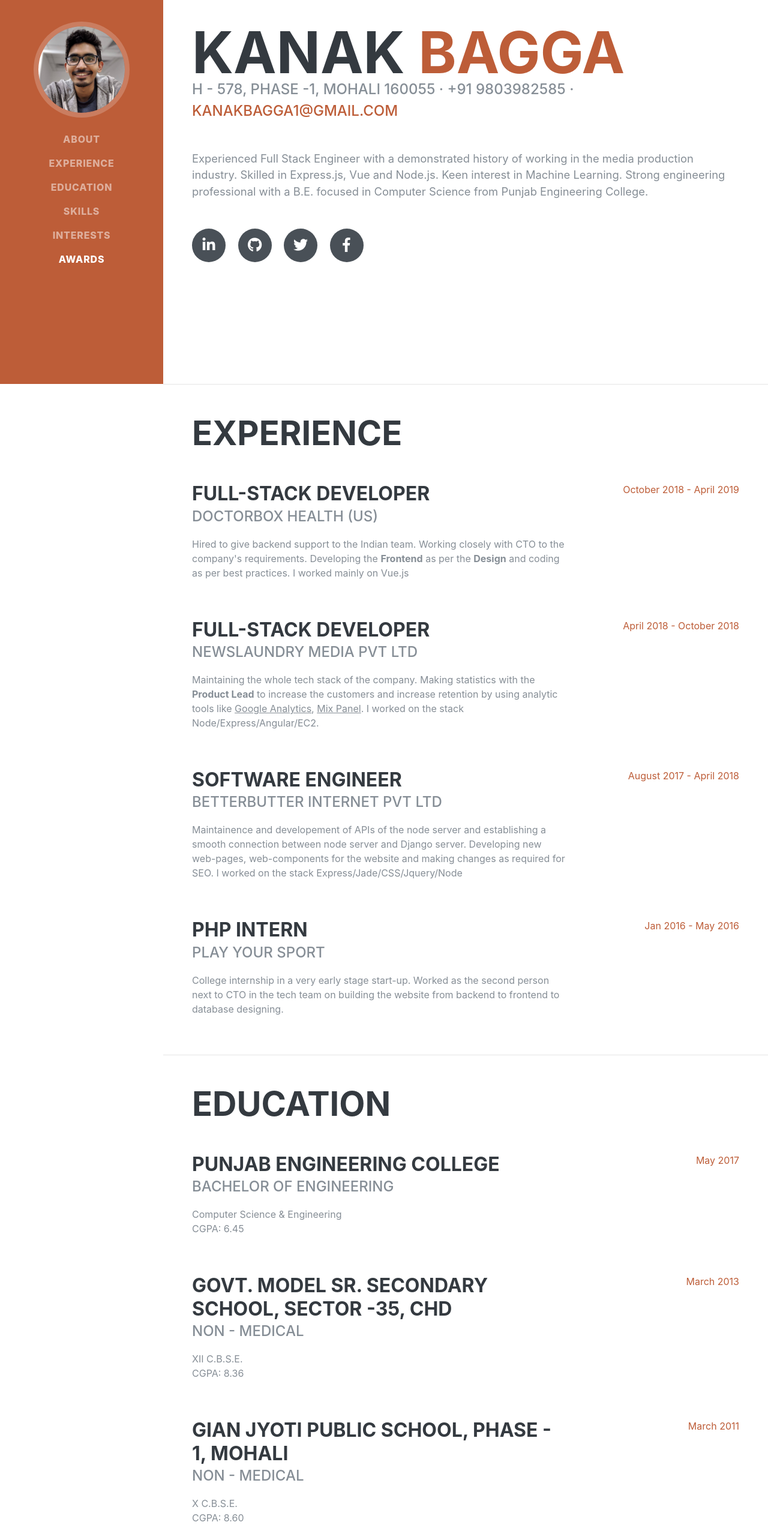
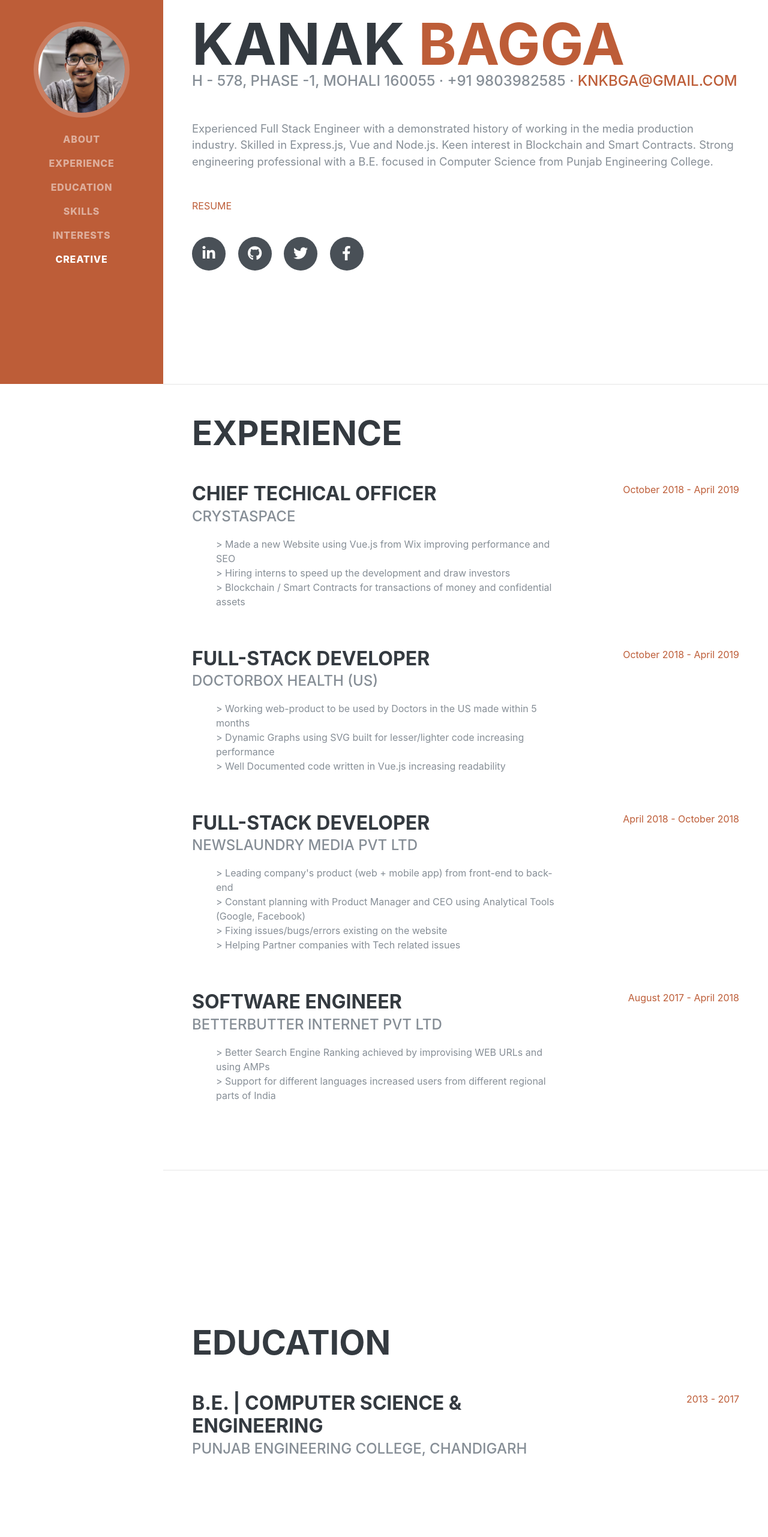
Before and after one commit to knkbga/portfolio, a website: page public/index.html in a window 1280 px wide. Shown: the part 160-2722 px from the top of the page at 60% size. Drawn offline with Linux system fonts and the light colour scheme; a web font is replaced by a local one.

Commit message:
update with crystaspace | new resume

```diff
--- a/public/css/resume.css
+++ b/public/css/resume.css
@@ -40,6 +40,10 @@ h2 {
 
 h3 {
   font-size: 2rem;
+}
+
+ul {
+   list-style-type: none;
 }
 
 p.lead {
--- a/public/index.html
+++ b/public/index.html
@@ -1,8 +1,8 @@
+
+
 <!DOCTYPE html>
 <html lang="en">
-
    <head>
-
       <meta charset="utf-8">
       <meta name="viewport" content="width=device-width, initial-scale=1, shrink-to-fit=no">
       <meta name="description" content="Developer | Freelancer | Backend | Frontend | Fullstack | Android | Web | Blockchain | Smart Contracts">
@@ -10,24 +10,17 @@
       <meta name="og:title" content="Kanak Bagga, Web Developer, Developer, Programmer, Coder, Blockchain, Backend, Frontend">
       <meta name="og:image" content="./img/profile.jpg">
       <meta name="og:url" content="https://www.knkbga.com">
-
       <title>Web Developer | Blockchain Developer</title>
-
       <!-- Bootstrap core CSS -->
       <link href="vendor/bootstrap/css/bootstrap.min.css" rel="stylesheet">
-
       <!-- Custom fonts -->
       <link href="https://fonts.googleapis.com/css?family=Saira+Extra+Condensed:500,700" rel="stylesheet">
       <link href="https://fonts.googleapis.com/css?family=Muli:400,400i,800,800i" rel="stylesheet">
       <link href="./vendor/fontawesome-free/css/all.min.css" rel="stylesheet">
-
       <!-- Custom styles -->
-  <link href="css/resume.min.css" rel="stylesheet">
-
+      <link href="css/resume.css" rel="stylesheet">
    </head>
-
    <body id="page-top">
-
       <nav class="navbar navbar-expand-lg navbar-dark bg-primary fixed-top" id="sideNav">
          <a class="navbar-brand js-scroll-trigger" href="#page-top">
          <span class="d-block d-lg-none">Kanak Bagga</span>
@@ -56,25 +49,27 @@
                   <a class="nav-link js-scroll-trigger" href="#interests">Interests</a>
                </li>
                <li class="nav-item">
-          <a class="nav-link js-scroll-trigger" href="#awards">Awards</a>
+                  <a class="nav-link js-scroll-trigger" href="#creative">Creative</a>
                </li>
             </ul>
          </div>
       </nav>
-
       <div class="container-fluid p-0">
-
          <section class="resume-section p-3 p-lg-5 d-flex align-items-center" id="about">
             <div class="w-100">
                <h1 class="mb-0">Kanak
                   <span class="text-primary">Bagga</span>
                </h1>
                <div class="subheading mb-5">H - 578, Phase -1, Mohali 160055 · +91 9803982585 ·
-          <a href="mailto:kanakbagga1@gmail.com">kanakbagga1@gmail.com</a>
+                  <a href="mailto:knkbga@gmail.com">knkbga@gmail.com</a>
                </div>
-        <p class="lead mb-5">Experienced Full Stack Engineer with a demonstrated history of working in the media production industry. Skilled in Express.js, Vue and Node.js. Keen interest in Machine Learning. Strong engineering professional with a B.E. focused in Computer Science from Punjab Engineering College.</p>
+               <p class="lead mb-5">Experienced Full Stack Engineer with a demonstrated history of working in the media production industry. Skilled in Express.js, Vue and Node.js. Keen interest in Blockchain and Smart Contracts. Strong engineering professional with a B.E. focused in Computer Science from Punjab Engineering College.</p>
+               <p>
+                  <a target="_blank" class="resume-link" href="/resume">RESUME</a>
+               </p>
+               <br>
                <div class="social-icons">
-          <a href="https://www.linkedin.com/in/kanak-bagga-a70255102/">
+                  <a href="https://www.linkedin.com/in/knkbga/">
                   <i class="fab fa-linkedin-in"></i>
                   </a>
                   <a href="https://github.com/knkbga">
@@ -89,114 +84,90 @@
                </div>
             </div>
          </section>
-
          <hr class="m-0">
-
          <section class="resume-section p-3 p-lg-5 d-flex justify-content-center" id="experience">
             <div class="w-100">
                <h2 class="mb-5">Experience</h2>
-
                <div class="resume-item d-flex flex-column flex-md-row justify-content-between mb-5">
                   <div class="resume-content">
-            <h3 class="mb-0">Full-Stack Developer</h3>
-            <div class="subheading mb-3">DoctorBox Health (US)</div>
-            <p>Hired to give backend support to the Indian team. Working closely with CTO to the company's requirements. Developing the <b>Frontend</b> as per the <b>Design</b> and coding as per best practices. I worked mainly on Vue.js</p>
+                     <h3 class="mb-0">Chief Techical Officer</h3>
+                     <div class="subheading mb-3">Crystaspace</div>
+                     <ul>
+                        <li>> Made a new Website using Vue.js from Wix improving performance and SEO</li>
+                        <li>> Hiring interns to speed up the development and draw investors </li>
+                        <li>> Blockchain / Smart Contracts for transactions of money and confidential assets</li>
+                     </ul>
                   </div>
                   <div class="resume-date text-md-right">
                      <span class="text-primary">October 2018 - April 2019</span>
                   </div>
                </div>
-
+               <div class="resume-item d-flex flex-column flex-md-row justify-content-between mb-5">
+                  <div class="resume-content">
+                     <h3 class="mb-0">Full-Stack Developer</h3>
+                     <div class="subheading mb-3">DoctorBox Health (US)</div>
+                     <!-- <p>Hired to give backend support to the Indian team. Working closely with CTO to the company's requirements. Developing the <b>Frontend</b> as per the <b>Design</b> and coding as per best practices. I worked mainly on Vue.js</p> -->
+                     <ul>
+                        <li>> Working web-product to be used by Doctors in the US made within 5 months </li>
+                        <li>> Dynamic Graphs using SVG built for lesser/lighter code increasing performance </li>
+                        <li>> Well Documented code written in Vue.js increasing readability</li>
+                     </ul>
+                  </div>
+                  <div class="resume-date text-md-right">
+                     <span class="text-primary">October 2018 - April 2019</span>
+                  </div>
+               </div>
                <div class="resume-item d-flex flex-column flex-md-row justify-content-between mb-5">
                   <div class="resume-content">
                      <h3 class="mb-0">Full-Stack Developer</h3>
                      <div class="subheading mb-3">Newslaundry Media Pvt Ltd</div>
-            <p>Maintaining the whole tech stack of the company. Making statistics with the <b>Product Lead</b> to increase the customers and increase retention by using analytic tools like <u>Google Analytics</u>, <u>Mix Panel</u>. I worked on the stack Node/Express/Angular/EC2.</p>
+                     <!-- <p>Maintaining the whole tech stack of the company. Making statistics with the <b>Product Lead</b> to increase the customers and increase retention by using analytic tools like <u>Google Analytics</u>, <u>Mix Panel</u>. I worked on the stack Node/Express/Angular/EC2.</p> -->
+                     <ul>
+                        <li>> Leading company's product (web + mobile app) from front-end to back-end </li>
+                        <li>> Constant planning with Product Manager and CEO using Analytical Tools (Google, Facebook) </li>
+                        <li>> Fixing issues/bugs/errors existing on the website </li>
+                        <li>> Helping Partner companies with Tech related issues</li>
+                     </ul>
                   </div>
                   <div class="resume-date text-md-right">
                      <span class="text-primary">April 2018 - October 2018</span>
                   </div>
                </div>
-
                <div class="resume-item d-flex flex-column flex-md-row justify-content-between mb-5">
                   <div class="resume-content">
                      <h3 class="mb-0">Software Engineer</h3>
                      <div class="subheading mb-3">BetterButter Internet Pvt Ltd</div>
-            <p>Maintainence and developement of APIs of the node server and establishing a smooth connection between node server and Django server. Developing new web-pages, web-components for the website and making changes as required for SEO. I worked on the stack Express/Jade/CSS/Jquery/Node</p>
+                     <!-- <p>Maintainence and developement of APIs of the node server and establishing a smooth connection between node server and Django server. Developing new web-pages, web-components for the website and making changes as required for SEO. I worked on the stack Express/Jade/CSS/Jquery/Node</p> -->
+                     <ul>
+                        <li>> Better Search Engine Ranking achieved by improvising WEB URLs and using AMPs </li>
+                        <li>> Support for different languages increased users from different regional parts of India</li>
+                     </ul>
                   </div>
                   <div class="resume-date text-md-right">
                      <span class="text-primary">August 2017 - April 2018</span>
                   </div>
                </div>
-
-        <div class="resume-item d-flex flex-column flex-md-row justify-content-between">
-          <div class="resume-content">
-            <h3 class="mb-0">php Intern</h3>
-            <div class="subheading mb-3">Play Your Sport</div>
-            <p>College internship in a very early stage start-up. Worked as the second person next to CTO in the tech team on building the website from backend to frontend to database designing.</p>
             </div>
-          <div class="resume-date text-md-right">
-            <span class="text-primary">Jan 2016 - May 2016</span>
-          </div>
-        </div>
-
-      </div>
-
          </section>
-
          <hr class="m-0">
-
          <section class="resume-section p-3 p-lg-5 d-flex align-items-center" id="education">
             <div class="w-100">
                <h2 class="mb-5">Education</h2>
-
                <div class="resume-item d-flex flex-column flex-md-row justify-content-between mb-5">
                   <div class="resume-content">
-            <h3 class="mb-0">Punjab Engineering College</h3>
-            <div class="subheading mb-3">Bachelor of Engineering</div>
-            <div>Computer Science & Engineering</div>
-            <p>CGPA: 6.45</p>
+                     <h3 class="mb-0">B.E. | COMPUTER SCIENCE & ENGINEERING</h3>
+                     <div class="subheading mb-3">PUNJAB ENGINEERING COLLEGE, CHANDIGARH</div>
                   </div>
                   <div class="resume-date text-md-right">
-            <span class="text-primary">May 2017</span>
+                     <span class="text-primary">2013 - 2017</span>
                   </div>
                </div>
-
-        <div class="resume-item d-flex flex-column flex-md-row justify-content-between">
-          <div class="resume-content">
-            <h3 class="mb-0">Govt. Model Sr. Secondary School, Sector -35, CHD</h3>
-            <div class="subheading mb-3">Non - Medical</div>
-            <div>XII C.B.S.E.</div>
-            <p>CGPA: 8.36</p>
-          </div>
-          <div class="resume-date text-md-right">
-            <span class="text-primary">March 2013</span>
-          </div>
-        </div>
-        <br>
-        <br>
-
-        <div class="resume-item d-flex flex-column flex-md-row justify-content-between">
-          <div class="resume-content">
-            <h3 class="mb-0">Gian Jyoti Public School, Phase - 1, Mohali</h3>
-            <div class="subheading mb-3">Non - Medical</div>
-            <div>X C.B.S.E.</div>
-            <p>CGPA: 8.60</p>
-          </div>
-          <div class="resume-date text-md-right">
-            <span class="text-primary">March 2011</span>
-          </div>
-        </div>
-
             </div>
          </section>
-
          <hr class="m-0">
-
          <section class="resume-section p-3 p-lg-5 d-flex align-items-center" id="skills">
             <div class="w-100">
                <h2 class="mb-5">Skills</h2>
-
                <div class="subheading mb-3">Programming Languages &amp; Tools</div>
                <ul class="list-inline dev-icons">
                   <li title="HTML" class="list-inline-item">
@@ -248,70 +219,67 @@
                      <i class="fab fa-npm"></i>
                   </li>
                </ul>
-
                <div class="subheading mb-3">Soft Skills</div>
                <ul class="fa-ul mb-0">
                   <li>
                      <i class="fa-li fa fa-check"></i>
-            Event Management</li>
+                     Event Management
+                  </li>
                   <li>
                   <li>
                      <i class="fa-li fa fa-check"></i>
-            Communication Skills</li>
+                     Communication Skills
+                  </li>
                   <li>
                      <i class="fa-li fa fa-check"></i>
-            Team Work</li>
+                     Team Work
+                  </li>
                   <li>
                      <i class="fa-li fa fa-check"></i>
-            Social Skills</li>
+                     Social Skills
+                  </li>
                   <li>
                      <i class="fa-li fa fa-check"></i>
-            Adaptability</li>
+                     Adaptability
+                  </li>
                </ul>
             </div>
          </section>
-
          <hr class="m-0">
-
          <section class="resume-section p-3 p-lg-5 d-flex align-items-center" id="interests">
             <div class="w-100">
                <h2 class="mb-5">Interests</h2>
-        <p>Apart from being a web developer, I love organinsing events and be a part of something big. I volunteer for NGO Art of Living in which we organize courses, give talks to random people. I like reading spiritual stuff and believe the world can be a better place if we practice spirituality like meditation. I have been meditating since starting of my college.</p>
-        <p class="mb-0">When forced inside, I love watching popular shows like 'GOT', 'Sherlock', '13 Reasons why', etc so as to get its advantage when I talk to people. Apart from that, FIFA anytime.</p>
+               <p>Apart from being a web developer, I love organinsing events and be a part of something big. I teach Art of Livign's Happiness Program in which we teach meditation and life skills. I like reading spiritual stuff and believe the world can be a better place if we practice spirituali practices like meditation. I have been meditating, doing SKY (Sudarshan Kriya Yoga) especially since August 2013.</p>
+               <p class="mb-0">When forced inside, I love watching popular shows like'GOT', 'Sherlock', etc. I love keeping myself up to date with today's technology. </p>
+               <p> Apart from that, FIFA anytime.</p>
             </div>
          </section>
-
          <hr class="m-0">
-
-    <section class="resume-section p-3 p-lg-5 d-flex align-items-center" id="awards">
+         <section class="resume-section p-3 p-lg-5 d-flex align-items-center" id="creative">
             <div class="w-100">
-        <h2 class="mb-5">Awards &amp; Certifications</h2>
+               <h2 class="mb-5">CREATIVE</h2>
                <ul class="fa-ul mb-0">
                <li>
                   <i class="fa-li fa fa-trophy text-warning"></i>
-            1st prize in IIT KHARAGPUR SpringFest‘15 Group Dance competition</li>
+                  1<sup>st</sup> &nbsp;&nbsp; Group Dance, IIT-KGP, SPRING-FEST 2015
+               </li>
                <li>
                   <i class="fa-li fa fa-trophy text-warning"></i>
-            1st prize in IIT DELHI Rendezvous’14 Tissue Sculpturing competition.</li>
+                  2<sup>nd</sup> &nbsp; Mask Painting, IIT-D, RDV 2015
+               </li>
                <li>
                   <i class="fa-li fa fa-trophy text-warning"></i>
-            1<sup>st</sup>
-            2nd prize in IIT DELHI Rendezvous’15 Mask Painting competition.</li>
+                  1<sup>st</sup> &nbsp;&nbsp; Tissue Sculpturing, IIT-D, RDV 2014
+               </li>
             </div>
          </section>
-
       </div>
-
       <!-- Bootstrap core JavaScript -->
       <script src="vendor/jquery/jquery.min.js"></script>
       <script src="vendor/bootstrap/js/bootstrap.bundle.min.js"></script>
-
       <!-- Plugin JavaScript -->
       <script src="vendor/jquery-easing/jquery.easing.min.js"></script>
-
       <!-- Custom scripts -->
       <script src="js/resume.min.js"></script>
-
    </body>
-
 </html>
```
Also changed, not shown: app.js (+10 -7 lines), package.json (indentation only), public/css/resume.min.css, 2 other files. Lines whose indentation alone changed are shown as unchanged.
